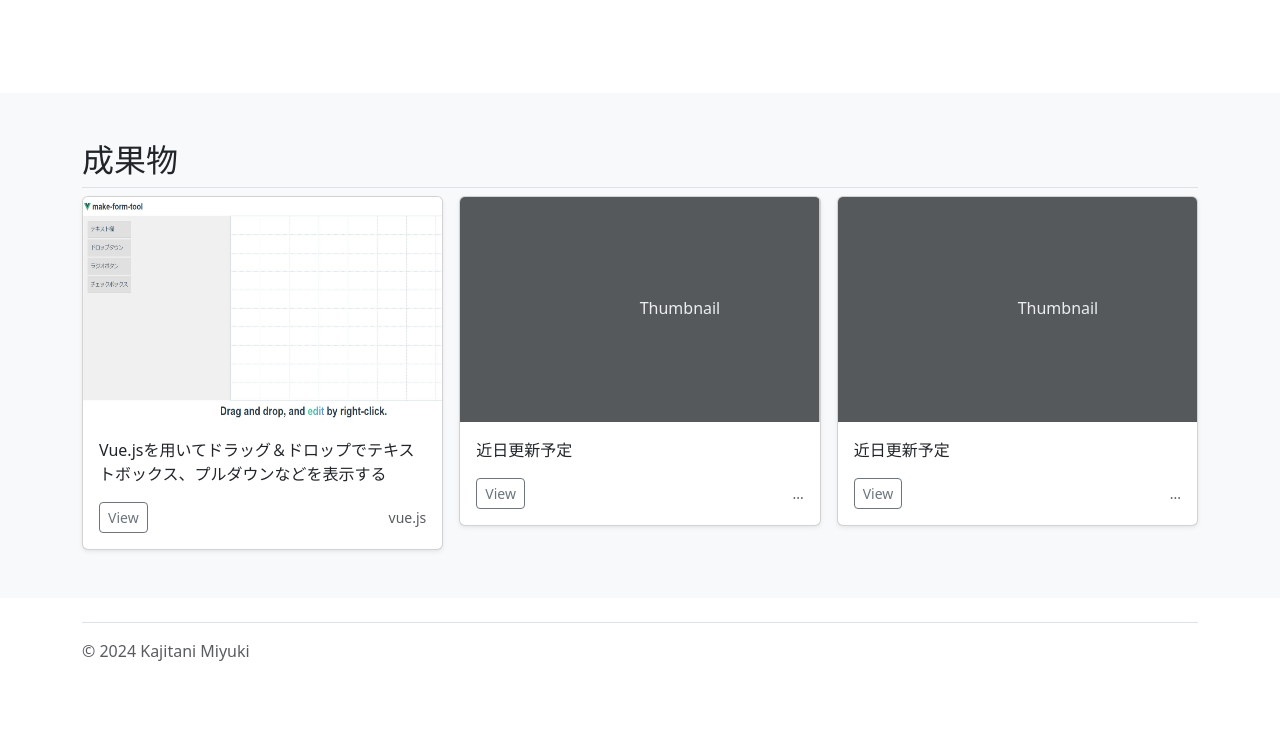
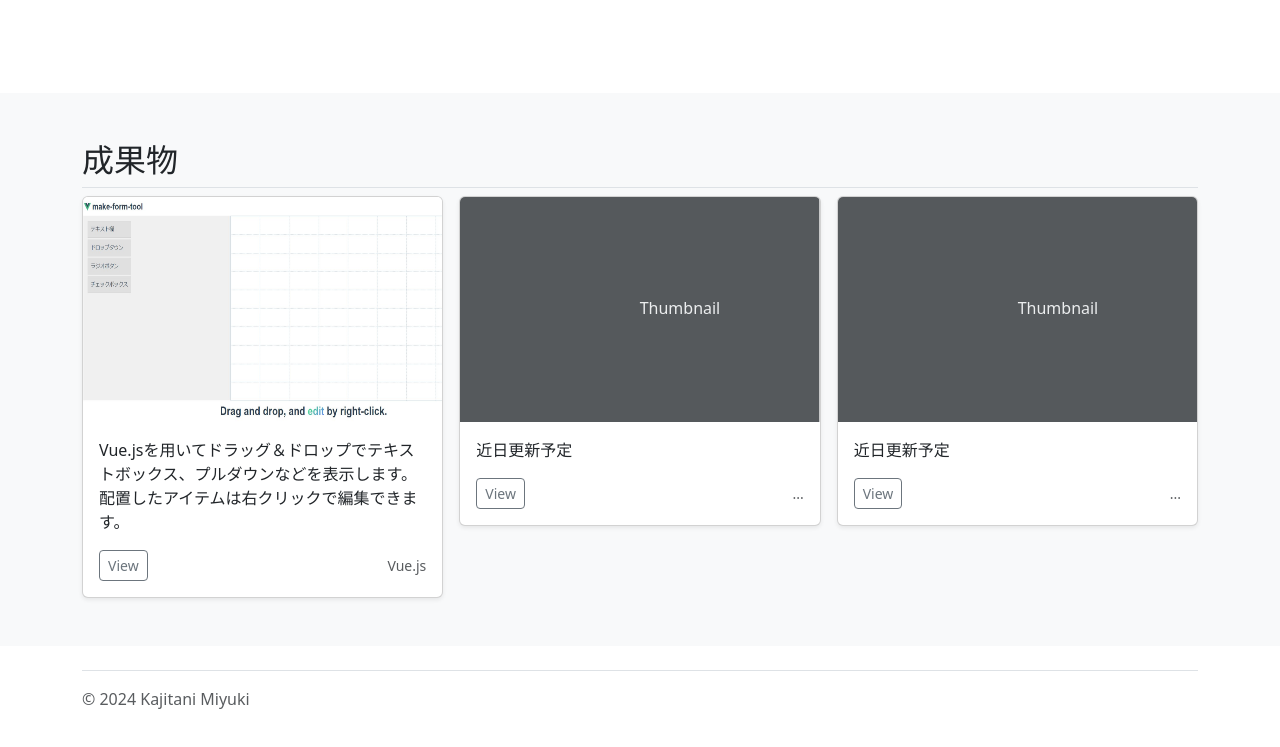
Before and after one commit to yukichi0324/portfolio, a plain HTML site: page index.html in a window 1280 px wide. Shown: the part 1594-2341 px from the top of the page. Before the commit the page ends 2297 px from the top, so only its background shows below. Drawn offline with nearby package versions, Linux system fonts and the light colour scheme.

Commit message:
説明文修正

```diff
--- a/index.html
+++ b/index.html
@@ -234,7 +234,7 @@
                 />
                 <div class="card-body">
                   <p class="card-text">
-                    Vue.jsを用いてドラッグ＆ドロップでテキストボックス、プルダウンなどを表示する
+                    Vue.jsを用いてドラッグ＆ドロップでテキストボックス、プルダウンなどを表示します。配置したアイテムは右クリックで編集できます。
                   </p>
                   <div
                     class="d-flex justify-content-between align-items-center"
@@ -249,7 +249,7 @@
                       </button>
                       <!-- <button type="button" class="btn btn-sm btn-outline-secondary">Edit</button> -->
                     </div>
-                    <small class="text-body-secondary">vue.js</small>
+                    <small class="text-body-secondary">Vue.js</small>
                   </div>
                 </div>
               </div>
```
